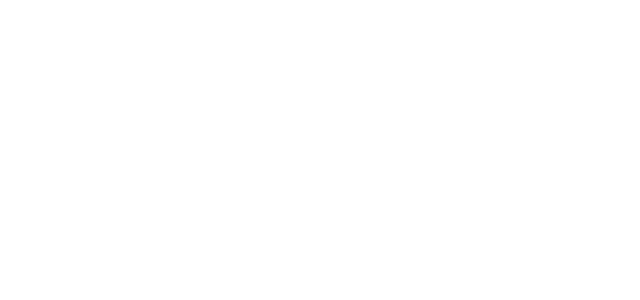
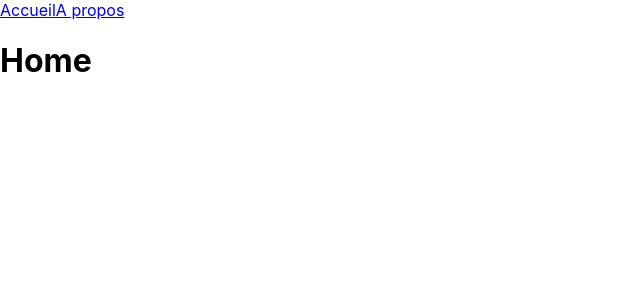
Before and after one commit to ZenatiSarah/kasa, a React (Create React App) app: page / in a window 1280 px wide. Before the commit this address had no page. Shown: the top 300 px of the page, without its empty margins (0-640 px from the left). Built offline with nearby package versions, Linux system fonts and the light colour scheme.

Commit message:
configuration du routage + navbar link

```diff
--- a/src/App.js
+++ b/src/App.js
@@ -1,12 +1,17 @@
-
-
 import { Routes, Route } from 'react-router-dom'
+import Home from './pages/Home/Home'
+import Apropos from './pages/Apropos/Apropos';
+import Error from './pages/Error';
+import Navbar from './components/Navbar/Navbar';
 
 function App() {
   return (
     <div className="App">
+      <Navbar />
       <Routes>
-        <Route />
+        <Route path='/' element={<Home />} />
+        <Route path='/apropos' element={<Apropos />} />
+        <Route path='/*' element={<Error />} />
       </Routes>
     </div>
   );
--- /dev/null
+++ b/src/components/Navbar/Navbar.js
@@ -0,0 +1,11 @@
+import React from 'react'
+import { Link } from 'react-router-dom'
+
+export default function Navbar() {
+    return (
+        <nav>
+            <Link to="/">Accueil</Link>
+            <Link to="/apropos" >A propos</Link>
+        </nav>
+    )
+}
--- /dev/null
+++ b/src/pages/Apropos/Apropos.js
@@ -0,0 +1,7 @@
+import React from 'react'
+
+export default function Apropos() {
+    return (
+        <h1>A propos</h1>
+    )
+}
--- /dev/null
+++ b/src/pages/Error.js
@@ -0,0 +1,7 @@
+import React from 'react'
+
+export default function Error() {
+    return (
+        <h1>Page 404 Error</h1>
+    )
+}
--- a/src/pages/Home/Home.js
+++ b/src/pages/Home/Home.js
@@ -0,0 +1,7 @@
+import React from 'react'
+
+export default function Home() {
+    return (
+        <h1>Home</h1>
+    )
+}
```
